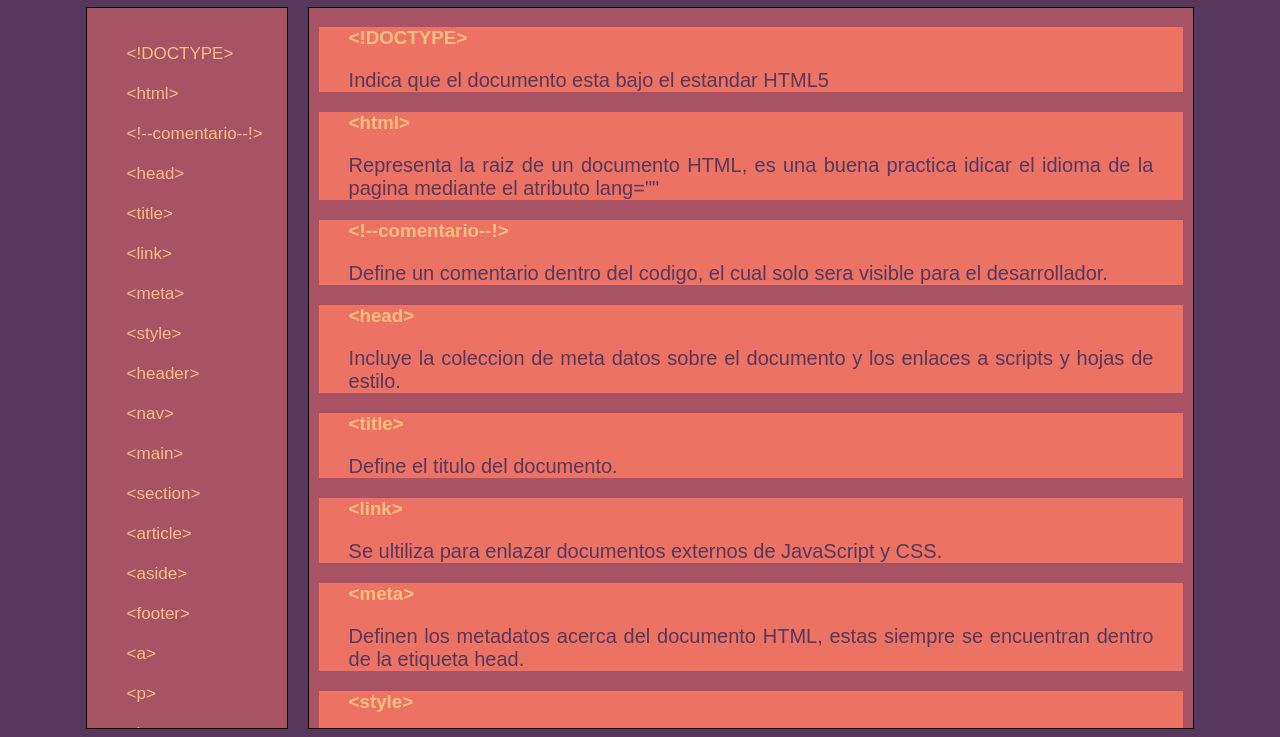
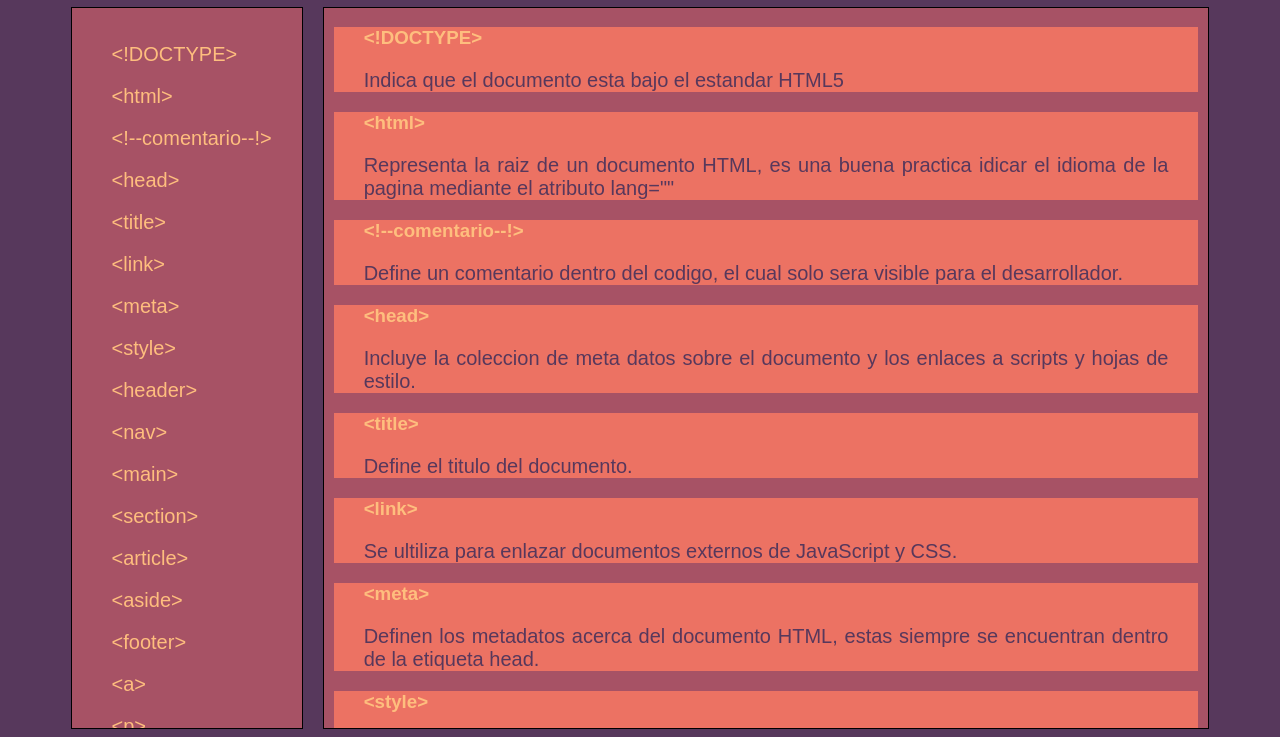
Before and after one commit to UlisesDeLaMadrid/Maquetado, a plain HTML site: page Tareas/tarea3/index.html in a window 1280 px wide. Shown: the part 73-810 px from the top of the page. Drawn offline with Linux system fonts and the light colour scheme.

Commit message:
Feat: Se mejoro la tarea de documentacion html

```diff
--- a/Tareas/tarea3/css/style.css
+++ b/Tareas/tarea3/css/style.css
@@ -19,7 +19,7 @@ ul {
 
 aside {
     text-align: justify;
-    max-width: 200px;
+    max-width: 250px;
     border: 1px solid;
     display: flex;
     min-width: 200px;
@@ -57,10 +57,11 @@ section {
 }
 
 li {
-    margin-top: 20px;
+    margin-top: 19px;
     color: #febe7e;
-    font-size: 17px;
+    font-size: 20px;
     transition: all 400ms ease;
+    margin-right: 30px;
 
 }
 
@@ -78,3 +79,26 @@ li:hover {
     cursor: pointer;
 
 }
+
+section::-webkit-scrollbar {
+    width: 8px;     /* Tamaño del scroll en vertical */
+    height: 8px;    /* Tamaño del scroll en horizontal */
+      /* Ocultar scroll */
+}
+
+/* Ponemos un color de fondo y redondeamos las esquinas del thumb */
+section::-webkit-scrollbar-thumb {
+    background: #febe7e;
+    border-radius: 4px;
+}
+
+aside::-webkit-scrollbar-thumb {
+    background: #febe7e;
+    border-radius: 4px;
+}
+
+aside::-webkit-scrollbar {
+    width: 8px;     /* Tamaño del scroll en vertical */
+    height: 8px;    /* Tamaño del scroll en horizontal */
+      /* Ocultar scroll */
+}
--- a/Tareas/tarea3/index.html
+++ b/Tareas/tarea3/index.html
@@ -8,7 +8,7 @@
 </head>
 <body>
     <header>
-        <h1>Documentacion de HTML</h1>
+        <h1>&lt;&lt; Documentacion de HTML &gt;&gt;</h1>
     </header>
     <main>
         <aside>
```
